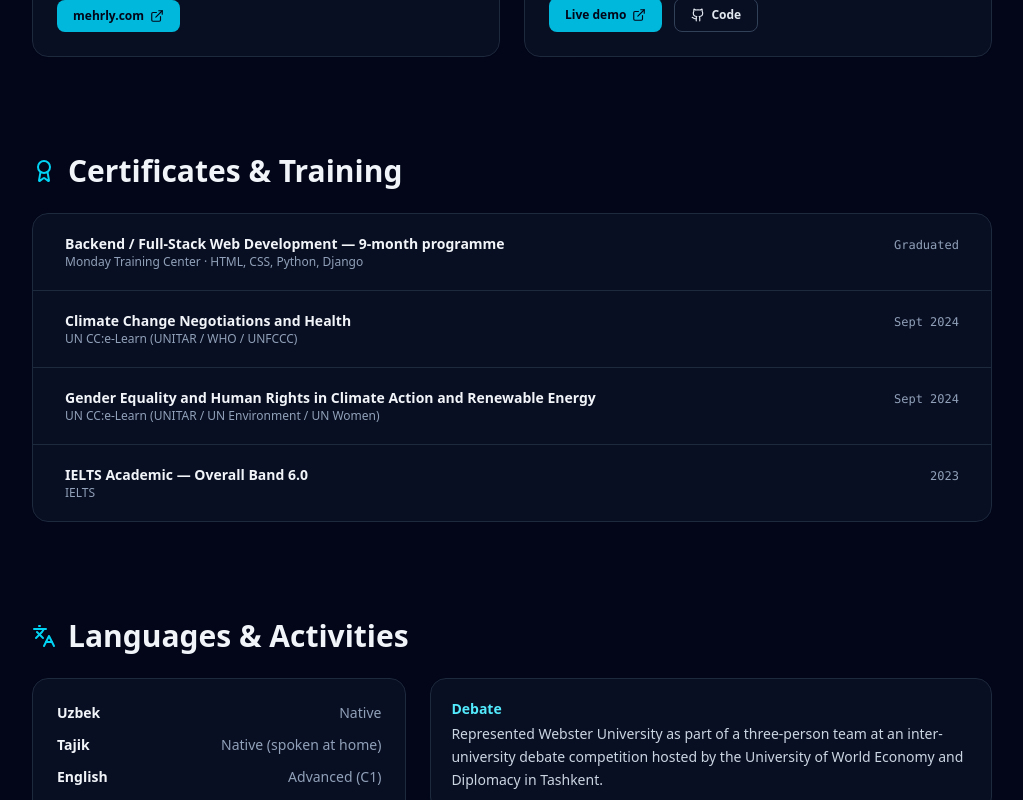
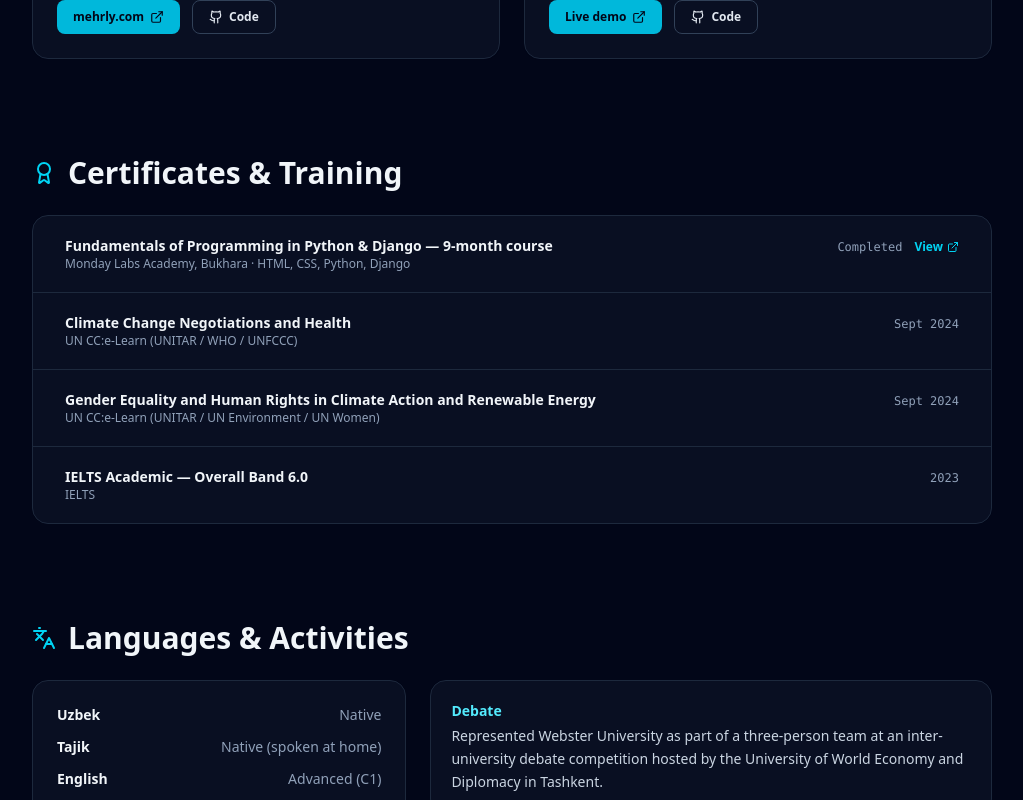
Before and after one commit to FireBorn850/jasurbek-azizov-portfolio, a React (Vite) app: page / in a window 1280 px wide. Shown: the part 2902-3702 px from the top of the page, without its empty margins (128-1151 px from the left). Built offline with nearby package versions, Linux system fonts and the light colour scheme.

Commit message:
Refactor code structure for improved readability and maintainability

```diff
--- a/src/data/profile.ts
+++ b/src/data/profile.ts
@@ -90,6 +90,7 @@ export const PROJECTS: ProjectItem[] = [
     status: 'Live · early stage',
     url: 'https://mehrly.com',
     urlLabel: 'mehrly.com',
+    repo: 'https://github.com/FireBorn850/Auto_Responder',
     image: '/projects/mehrly.jpg',
   },
   {
@@ -107,8 +108,8 @@ export const PROJECTS: ProjectItem[] = [
   },
 ];
 
-export const CERTIFICATES = [
-  { title: 'Backend / Full-Stack Web Development — 9-month programme', issuer: 'Monday Training Center', date: 'Graduated', detail: 'HTML, CSS, Python, Django' },
+export const CERTIFICATES: Array<{ title: string; issuer: string; date: string; detail?: string; url?: string }> = [
+  { title: 'Fundamentals of Programming in Python & Django — 9-month course', issuer: 'Monday Labs Academy, Bukhara', date: 'Completed', detail: 'HTML, CSS, Python, Django', url: '/certificates/monday-python-django.pdf' },
   { title: 'Climate Change Negotiations and Health', issuer: 'UN CC:e-Learn (UNITAR / WHO / UNFCCC)', date: 'Sept 2024' },
   { title: 'Gender Equality and Human Rights in Climate Action and Renewable Energy', issuer: 'UN CC:e-Learn (UNITAR / UN Environment / UN Women)', date: 'Sept 2024' },
   { title: 'IELTS Academic — Overall Band 6.0', issuer: 'IELTS', date: '2023' },
--- a/src/pages/OnePage.tsx
+++ b/src/pages/OnePage.tsx
@@ -328,7 +328,19 @@ export const OnePage: React.FC = () => {
                   {c.detail ? ` · ${c.detail}` : ''}
                 </p>
               </div>
-              <span className="text-xs font-mono text-slate-400 light:text-slate-600 shrink-0">{c.date}</span>
+              <span className="flex items-center gap-3 shrink-0">
+                <span className="text-xs font-mono text-slate-400 light:text-slate-600">{c.date}</span>
+                {c.url && (
+                  <a
+                    href={c.url}
+                    target="_blank"
+                    rel="noopener noreferrer"
+                    className="text-xs font-bold text-cyan-400 light:text-cyan-700 hover:underline flex items-center gap-1"
+                  >
+                    View <ExternalLink className="w-3 h-3" />
+                  </a>
+                )}
+              </span>
             </li>
           ))}
         </ul>
```
Also changed, not shown: 1 other file (tests, documents, lock files or other folders).
